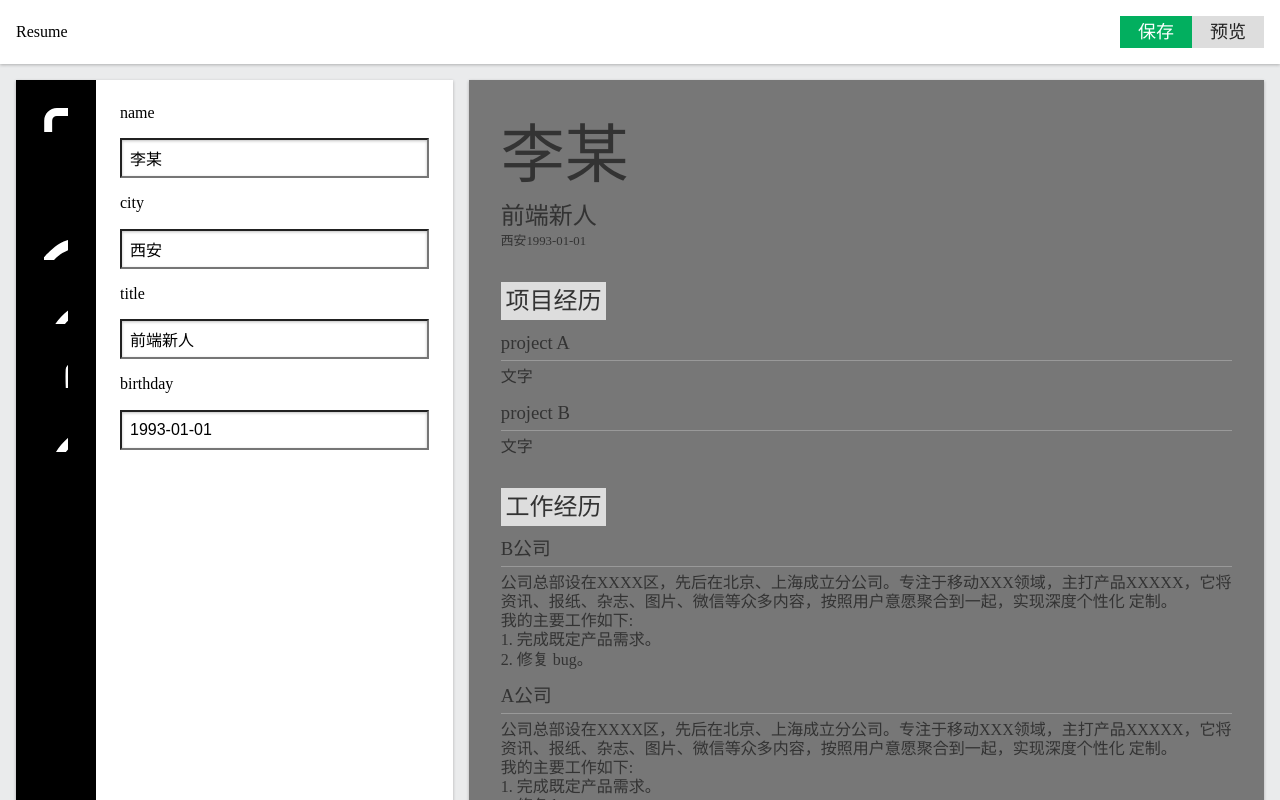
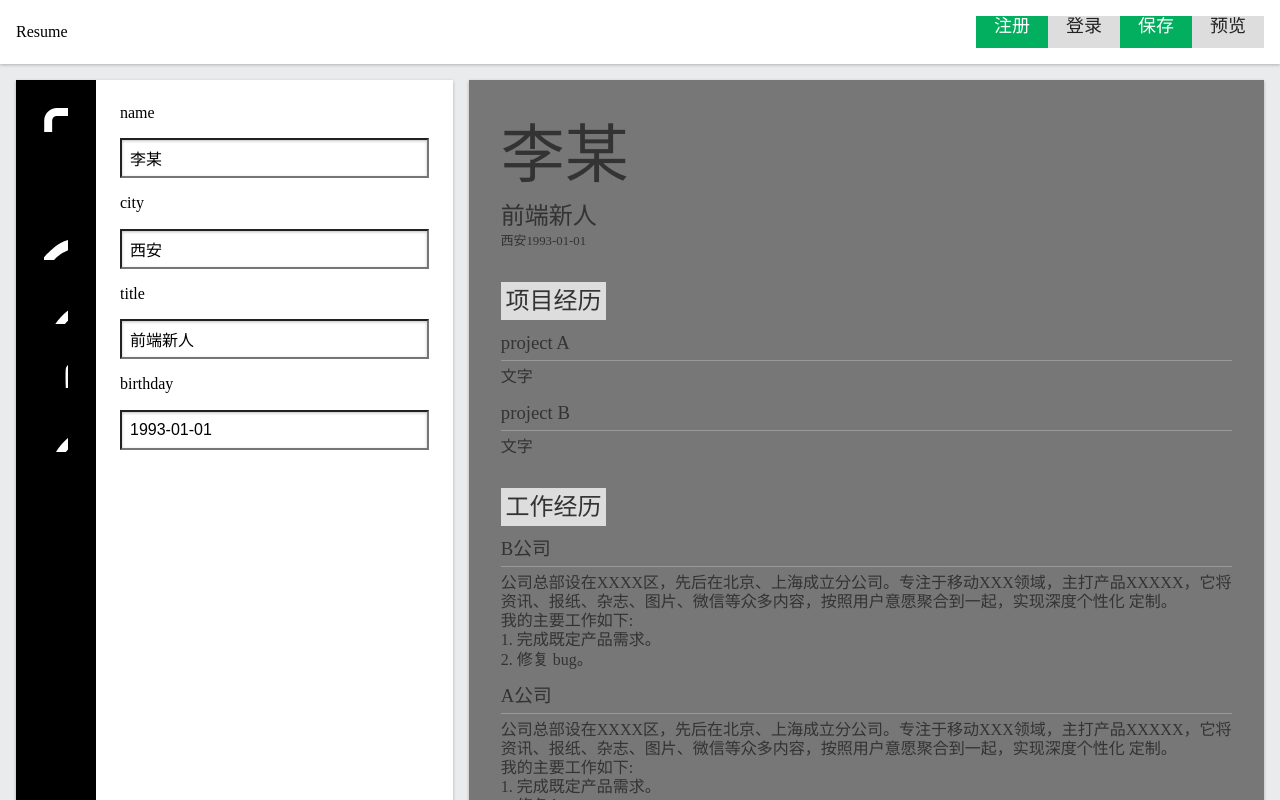
Before and after one commit to Honohonoho/Vue.js-resumer, a Vue app: page / in a window 1280 px wide. Shown: the top 800 px of the page. Built offline with nearby package versions, Linux system fonts and the light colour scheme.

Commit message:
添加注册对话框

```diff
--- a/src/App.vue
+++ b/src/App.vue
@@ -1,4 +1,5 @@
 <template>
+  <div>
     <div class="page">
       <header>
         <Topbar/>
@@ -7,6 +8,7 @@
         <ResumeEditor/>
         <ResumePreview/>
       </main>
+    </div>
   </div>
 </template>
 
--- /dev/null
+++ b/src/components/MyDialog.vue
@@ -0,0 +1,54 @@
+<template>
+  <div class="wrapper" v-show="visible">
+    <div class="dialog">
+      <header>
+        {{title}}
+        <span class="close" @click="close">x</span>
+      </header>
+      <main>
+        <slot></slot>
+      </main>
+    </div>
+  </div>
+</template>
+
+<script>
+export default{
+  name: 'MyDialog',
+  props: ['title', 'visible'],
+  methods: {
+    close(){
+      this.$emit('close')
+    }
+  }
+}
+</script>
+
+<style scoped lang="scss">
+.wrapper{
+  position: fixed;
+  background: hsla(0,0%,0%,0.25);
+  top: 0;
+  left: 0;
+  bottom: 0;
+  right: 0;
+  margin: 0;
+  display: flex;
+  justify-content: center;
+  align-items: center;
+}
+.dialog{
+  background: #fff;
+  min-height: 4em;
+  min-width: 10em;
+  > header{
+    padding: 16px;
+    display: flex;
+    justify-content: space-between;
+  }
+  > main{
+    padding: 16px;
+  }
+}
+
+</style>
--- a/src/components/Topbar.vue
+++ b/src/components/Topbar.vue
@@ -3,16 +3,31 @@
     <div class="wrapper">
       <span class="logo">Resume</span>
       <div class="actions">
-        <button class="primary">保存</button>
-        <button>预览</button>
+        <a class="button primary" href="#" @click.prevent="signUpDialogVisible = true">注册</a>
+        <MyDialog title="注册" :visible="signUpDialogVisible" @close="signUpDialogVisible = false">
+          我就是 slot 内容
+        </MyDialog>
+        <a class="button" href="#">登录</a>
+        <button class="button primary">保存</button>
+        <button class="button">预览</button>
       </div>
     </div>
   </div>
 </template>
 
 <script>
+import MyDialog from './MyDialog'
+
 export default {
-  name: 'Topbar'
+  name: 'Topbar',
+  data(){
+    return {
+      signUpDialogVisible: false
+    }
+  },
+  components: {
+    MyDialog
+  }
 }
 </script>
 
@@ -35,7 +50,7 @@ export default {
       color: #000;
     }
   }
-  button{
+  .button{
     width: 72px;
     height: 32px;
     border: none;
@@ -43,6 +58,11 @@ export default {
     font-size: 18px;
     background: #ddd;
     color: #222;
+    text-decoration: none;
+    display: inline-flex;
+    justify-content: center;
+    align-content: center;
+    vertical-align: middle;
     &:hover{
       box-shadow: 1px 1px 1px hsla(0,0,0,0.50)
     }
@@ -51,4 +71,7 @@ export default {
       color: #fff;
     }
   }
+  .action > a{
+
+  }
 </style>
```
Lines whose indentation alone changed are shown as unchanged.
